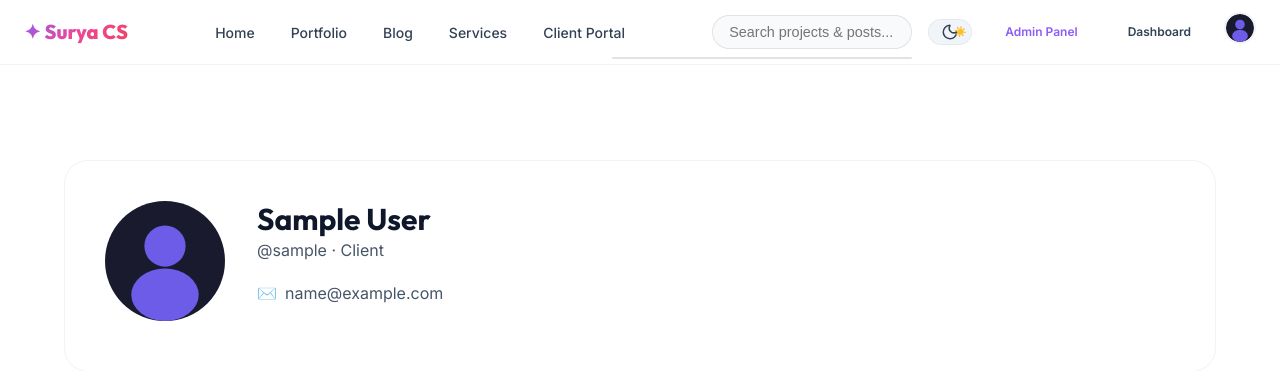
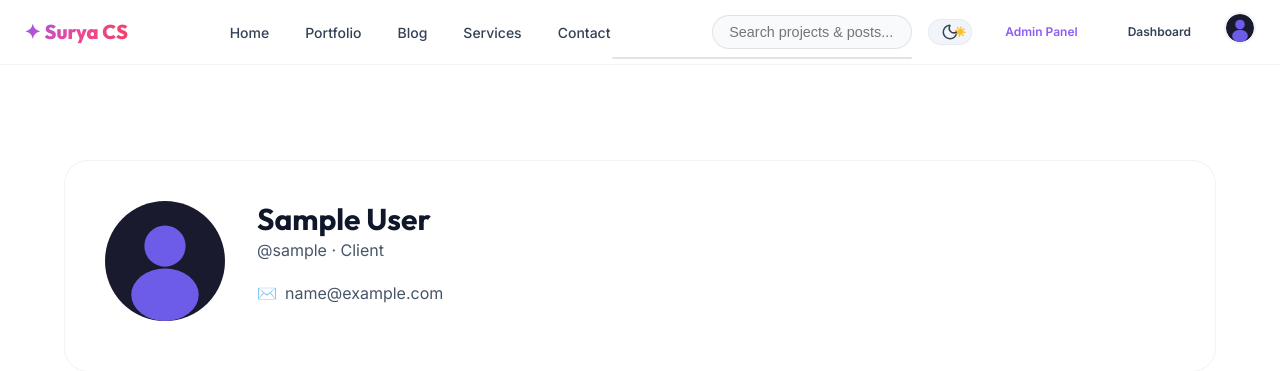
Before and after one commit to Surya200622/Surya-blog, a Django app: page /accounts/profile/ in a window 1280 px wide. Shown: the top 371 px of the page. Run offline with Django 5.2, Linux system fonts and the light colour scheme; the visitor is signed in with stand-in values (Sample User, id 1); data comes from the database, SQL or seed files in the repository; some libraries are stand-ins or nearby versions.

Commit message:
added contact page in navbar

```diff
--- a/templates/base.html
+++ b/templates/base.html
@@ -62,11 +62,7 @@
                 <li><a href="{% url 'blog:project_list' %}" class="navbar__link {% if 'projects' in request.path %}active{% endif %}" id="nav-portfolio">Portfolio</a></li>
                 <li><a href="{% url 'blog:post_list' %}" class="navbar__link {% if 'blog' in request.path and 'projects' not in request.path %}active{% endif %}" id="nav-blog">Blog</a></li>
                 <li><a href="{% url 'pages:home' %}#services" class="navbar__link" id="nav-services">Services</a></li>
-                {% if user.is_authenticated %}
-                <li><a href="{% url 'dashboard:home' %}" class="navbar__link {% if 'dashboard' in request.path %}active{% endif %}">Client Portal</a></li>
-                {% else %}
-                <li><a href="{% url 'accounts:login' %}" class="navbar__link {% if 'login' in request.path %}active{% endif %}">Client Portal</a></li>
-                {% endif %}
+                <li><a href="{% url 'pages:contact' %}" class="navbar__link {% if 'contact' in request.path %}active{% endif %}">Contact</a></li>
             </ul>
 
             <div class="navbar__actions" style="display: flex; align-items: center; gap: 1rem;">
```
